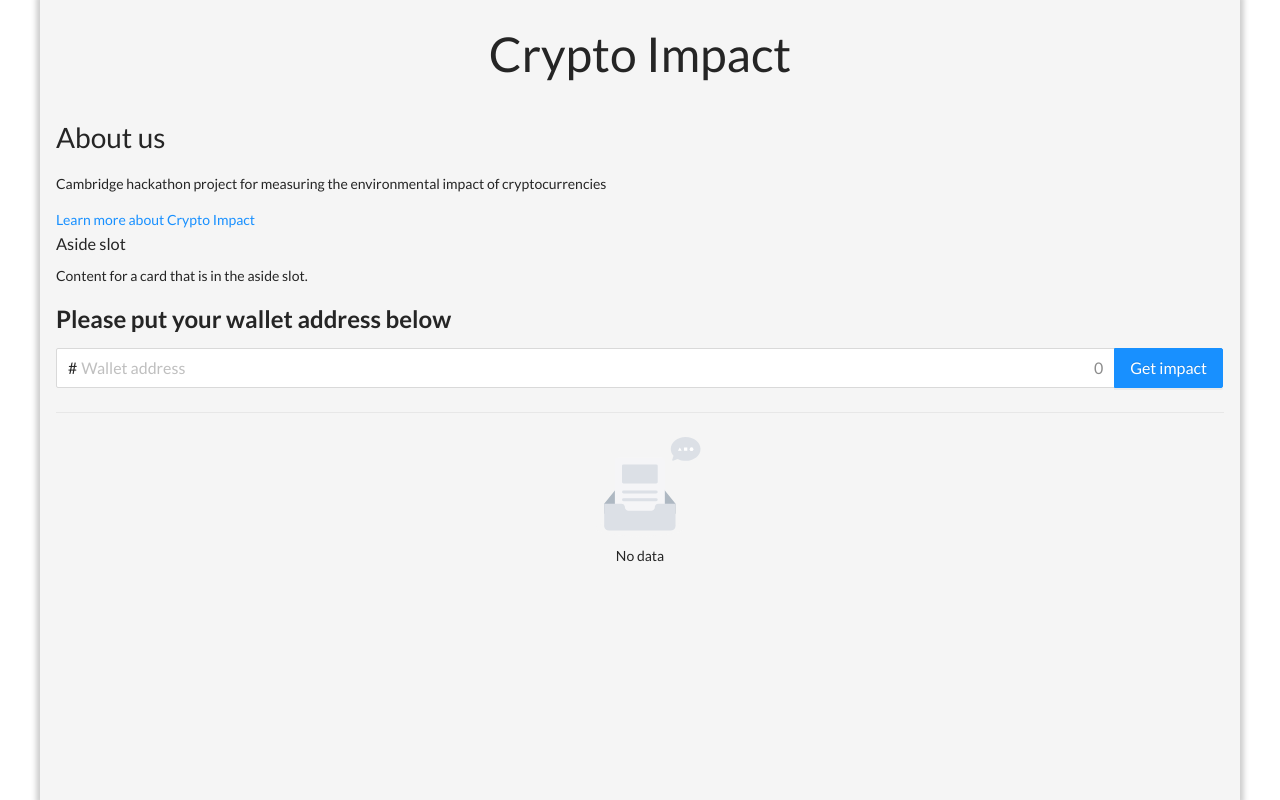
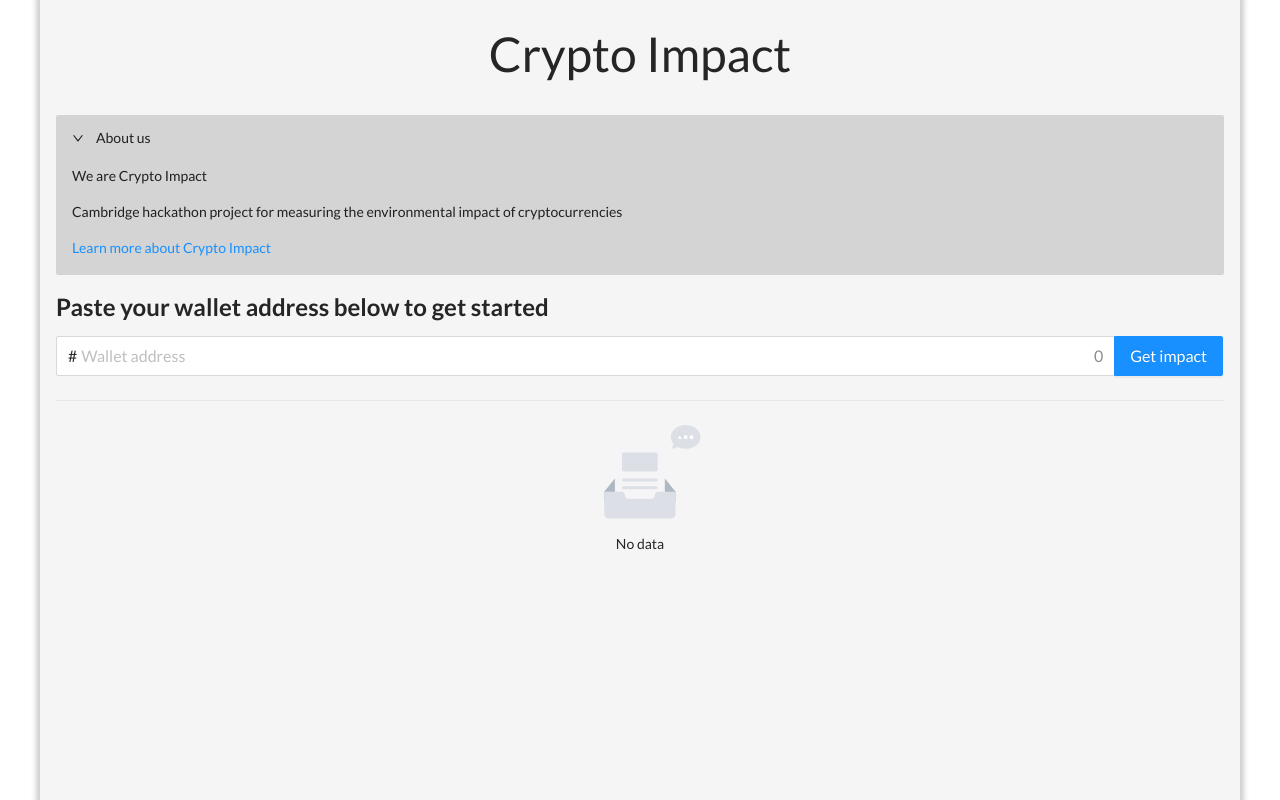
Before and after one commit to mrbrianevans/crypto-impact, a React (Vite) app in the folder website/: page / in a window 1280 px wide. Built offline with nearby package versions, Linux system fonts and the light colour scheme.

Commit message:
Updated "about us" component in UI

```diff
--- a/website/package.json
+++ b/website/package.json
@@ -7,11 +7,7 @@
     "preview": "vite preview"
   },
   "dependencies": {
-    "@patternfly/pfe-band": "^1.12.2",
-    "@patternfly/pfe-cta": "^1.12.2",
     "@patternfly/pfe-icon": "^1.12.2",
-    "@patternfly/pfe-icon-panel": "^1.12.2",
-    "@patternfly/react-icons": "^4.32.1",
     "antd": "^4.18.4",
     "react": "^17.0.2",
     "react-dom": "^17.0.2"
--- a/website/src/Components/AboutUs.tsx
+++ b/website/src/Components/AboutUs.tsx
@@ -1,39 +1,19 @@
 import React from 'react';
-import '@patternfly/pfe-band'
-import '@patternfly/pfe-icon'
-import '@patternfly/pfe-cta'
-import '@patternfly/pfe-icon-panel'
-type AboutUsBandProps = {
+import {Collapse} from "antd";
+import CollapsePanel from "antd/lib/collapse/CollapsePanel";
 
-}
+type AboutUsBandProps = {}
 
 const AboutUsBand: React.FC<AboutUsBandProps> = (props) => (
-  <div>
-    {/* @ts-ignore custom elements*/}
-    <pfe-band color={'darker'}>
-      {/* @ts-ignore custom elements*/}
-      <pfe-icon-panel icon="rh-money" color={'lightest'}>
-        <h1 slot="pfe-icon-panel--header">About us</h1>
-        <p>Cambridge hackathon project for measuring the environmental impact of cryptocurrencies</p>
-        {/* @ts-ignore custom elements*/}
-        <pfe-cta slot="pfe-icon-panel--footer">
-          <a href="https://github.com/mrbrianevans/crypto-impact">Learn more about Crypto Impact</a>
-          {/* @ts-ignore custom elements*/}
-        </pfe-cta>
-        {/* @ts-ignore custom elements*/}
-      </pfe-icon-panel>
 
-      {/* @ts-ignore custom elements*/}
-      <pfe-card slot="pfe-band--aside" color="lightest">
-        <h3 slot="pfe-card--header">Aside slot</h3>
-        <p>Content for a card that is in the aside slot.</p>
-        {/* @ts-ignore custom elements*/}
-      </pfe-card>
+  <Collapse defaultActiveKey={1} bordered={false} style={{background: '#0002'}}>
+    <CollapsePanel key={1} header={"About us"}>
+      <p>We are Crypto Impact</p>
+      <p>Cambridge hackathon project for measuring the environmental impact of cryptocurrencies</p>
+      <a href="https://github.com/mrbrianevans/crypto-impact">Learn more about Crypto Impact</a>
+    </CollapsePanel>
+  </Collapse>
 
-      {/* @ts-ignore custom elements*/}
-    </pfe-band>
-
-  </div>
 );
 
 export default AboutUsBand;
--- a/website/src/Components/AddWalletScreen.tsx
+++ b/website/src/Components/AddWalletScreen.tsx
@@ -1,6 +1,6 @@
 import React, {useState} from 'react';
 import styles from './AddWalletScreen.module.css'
-import {Badge, Button, Card, Divider, Empty, Input, List, Space, Statistic} from 'antd';
+import {Badge, Button, Card, Divider, Empty, Input, List, Pagination, Space, Statistic, Timeline} from 'antd';
 import Title from "antd/es/typography/Title";
 import {ImpactResponse} from "../../../common/types/ImpactResponse";
 
@@ -22,7 +22,7 @@ const AddWalletScreen: React.FC<AddWalletScreenProps> = (props) => {
 
   return (
     <div className={styles.content}>
-      <Title level={3}>Please put your wallet address below</Title>
+      <Title level={3}>Paste your wallet address below to get started</Title>
 
       <Search size="large" prefix={'#'} placeholder={'Wallet address'} loading={loading} onSearch={callApi}
               allowClear enterButton={'Get impact'} showCount minLength={26}/>
@@ -38,12 +38,11 @@ const AddWalletScreen: React.FC<AddWalletScreenProps> = (props) => {
           </Space>
 
           <Card title={'Cost breakdown - transactions'}>
-              <List bordered
-                    dataSource={apiResponse.costBreakDown}
-                    renderItem={transaction => (<Badge.Ribbon text={transaction.transaction.txid}>
-                      <List.Item>{transaction.relativeImpactKwh} KWh</List.Item>
-                    </Badge.Ribbon>)}
-              />
+              <Timeline mode={'left'}>
+                {apiResponse.costBreakDown.map(item => (
+                  <Timeline.Item label={item.transaction.txid}>{item.relativeImpactKwh} KWh</Timeline.Item>))}
+              </Timeline>
+              <Pagination defaultCurrent={1}/>
           </Card>
 
 
```
Also changed, not shown: 1 other file (tests, documents, lock files or other folders).
